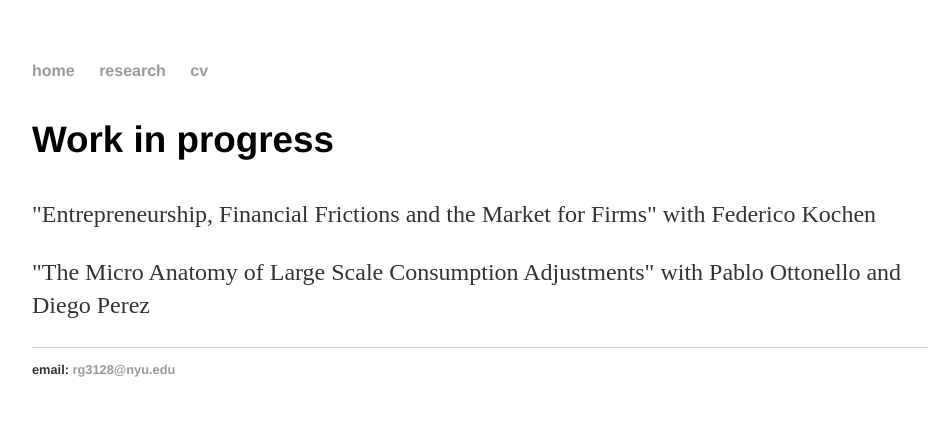
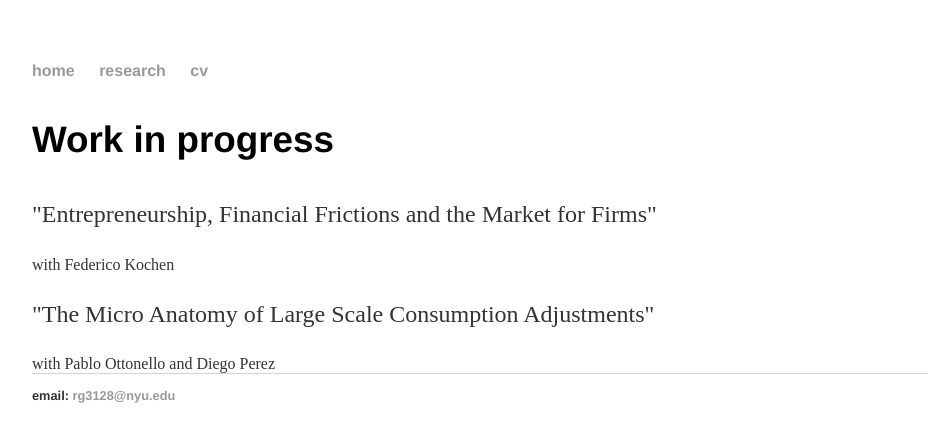
Before and after one commit to rafaguntin/rafaguntin.github.io, a Jekyll site: the page built from research/index.html, in a window 1280 px wide. Shown: the top 442 px of the page, without its empty margins (160-1092 px from the left). Built offline with Jekyll 4.4.1, drawn with Linux system fonts in a browser that asks for light colours; part of the change alters nothing that is shown.

Commit message:
Update index.html

```diff
--- a/research/index.html
+++ b/research/index.html
@@ -5,6 +5,8 @@ title: Rafael Guntin
 
 		<div class="blurb">
 			<h3> Work in progress </h3>
-			<p> "Entrepreneurship, Financial Frictions and the Market for Firms" with Federico Kochen  </p>
-			<p> "The Micro Anatomy of Large Scale Consumption Adjustments" with Pablo Ottonello and Diego Perez  </p>
+			<p> "Entrepreneurship, Financial Frictions and the Market for Firms" </p>
+			<p1> with Federico Kochen </p1>
+			<p> "The Micro Anatomy of Large Scale Consumption Adjustments" </p>
+                        <p1> with Pablo Ottonello and Diego Perez </p1>
 		</div>
```
